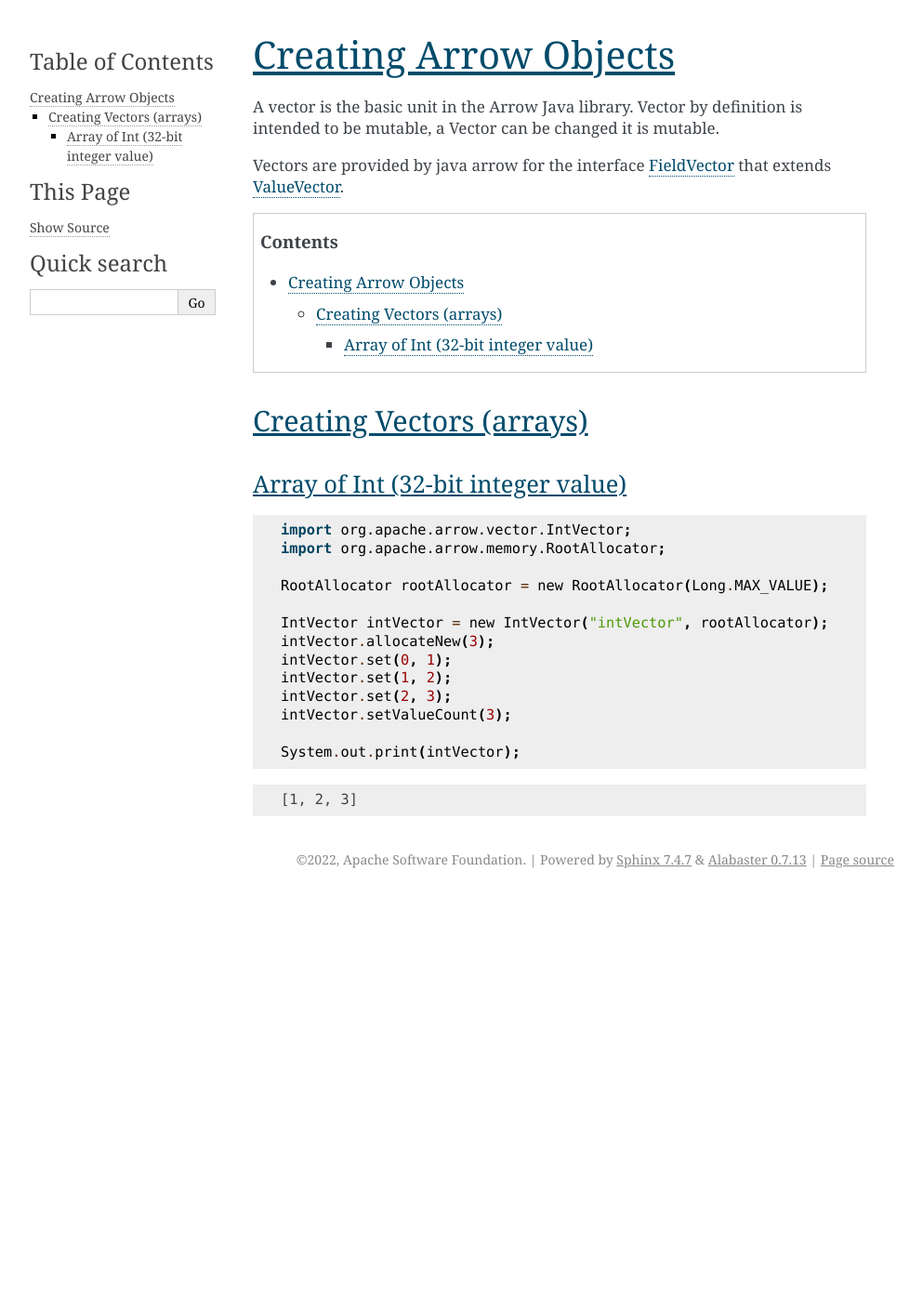
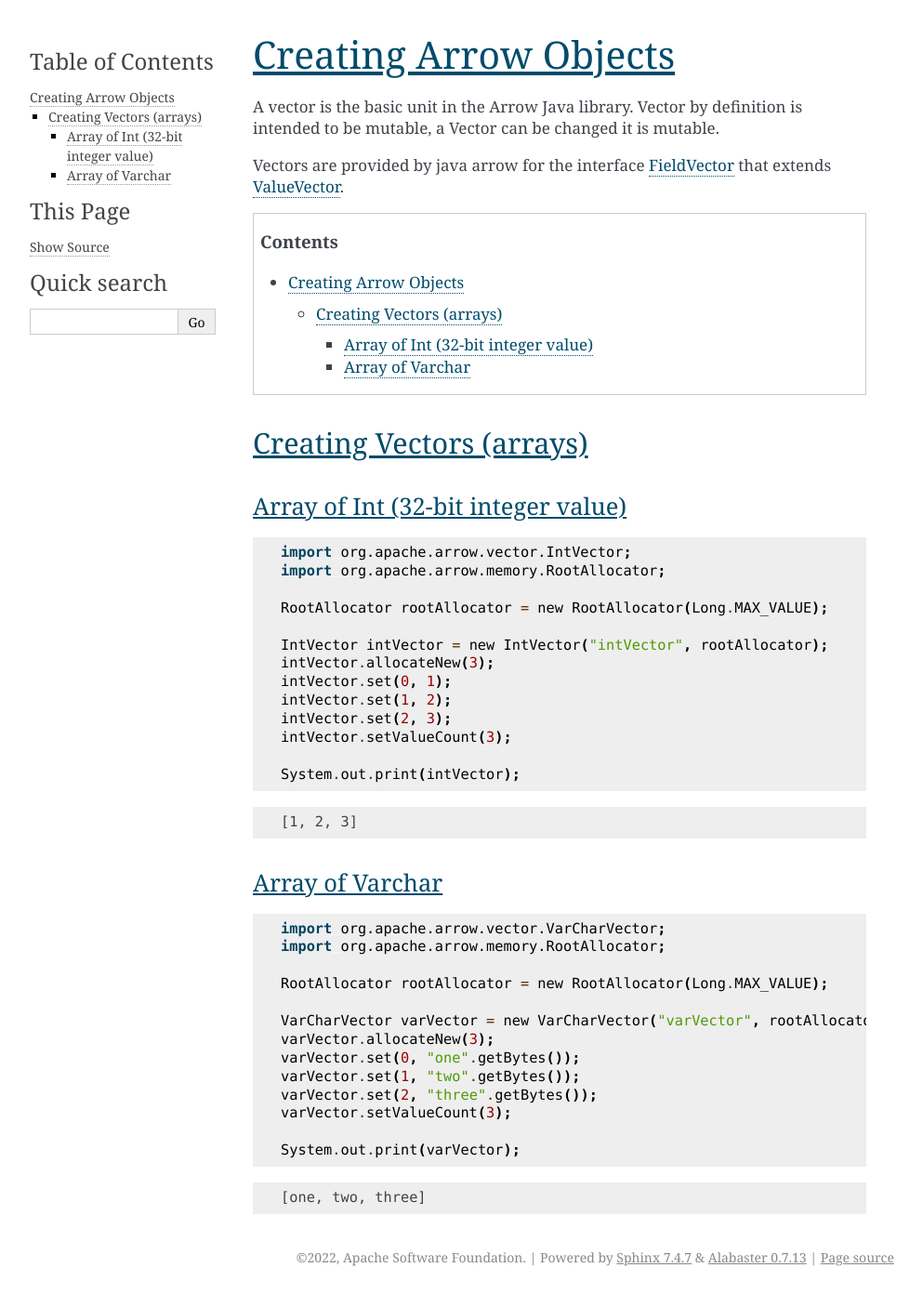
Before and after one commit to apache/arrow-cookbook, a Sphinx documentation site: the page built from java/source/others/create.rst, in a window 1280 px wide. Shown: the whole page at 93% size, without its empty margins (148-1141 px from the left). Built offline with Sphinx 7.4.7, drawn with Linux system fonts in a browser that asks for light colours; before the commit the page ends 964 px from its top, so only the background shows below that.

```diff
--- a/java/source/others/create.rst
+++ b/java/source/others/create.rst
@@ -35,3 +35,26 @@
 .. testoutput::
 
     [1, 2, 3]
+
+Array of Varchar
+----------------
+
+.. testcode::
+
+    import org.apache.arrow.vector.VarCharVector;
+    import org.apache.arrow.memory.RootAllocator;
+
+    RootAllocator rootAllocator = new RootAllocator(Long.MAX_VALUE);
+
+    VarCharVector varVector = new VarCharVector("varVector", rootAllocator);
+    varVector.allocateNew(3);
+    varVector.set(0, "one".getBytes());
+    varVector.set(1, "two".getBytes());
+    varVector.set(2, "three".getBytes());
+    varVector.setValueCount(3);
+
+    System.out.print(varVector);
+
+.. testoutput::
+
+    [one, two, three]
```
